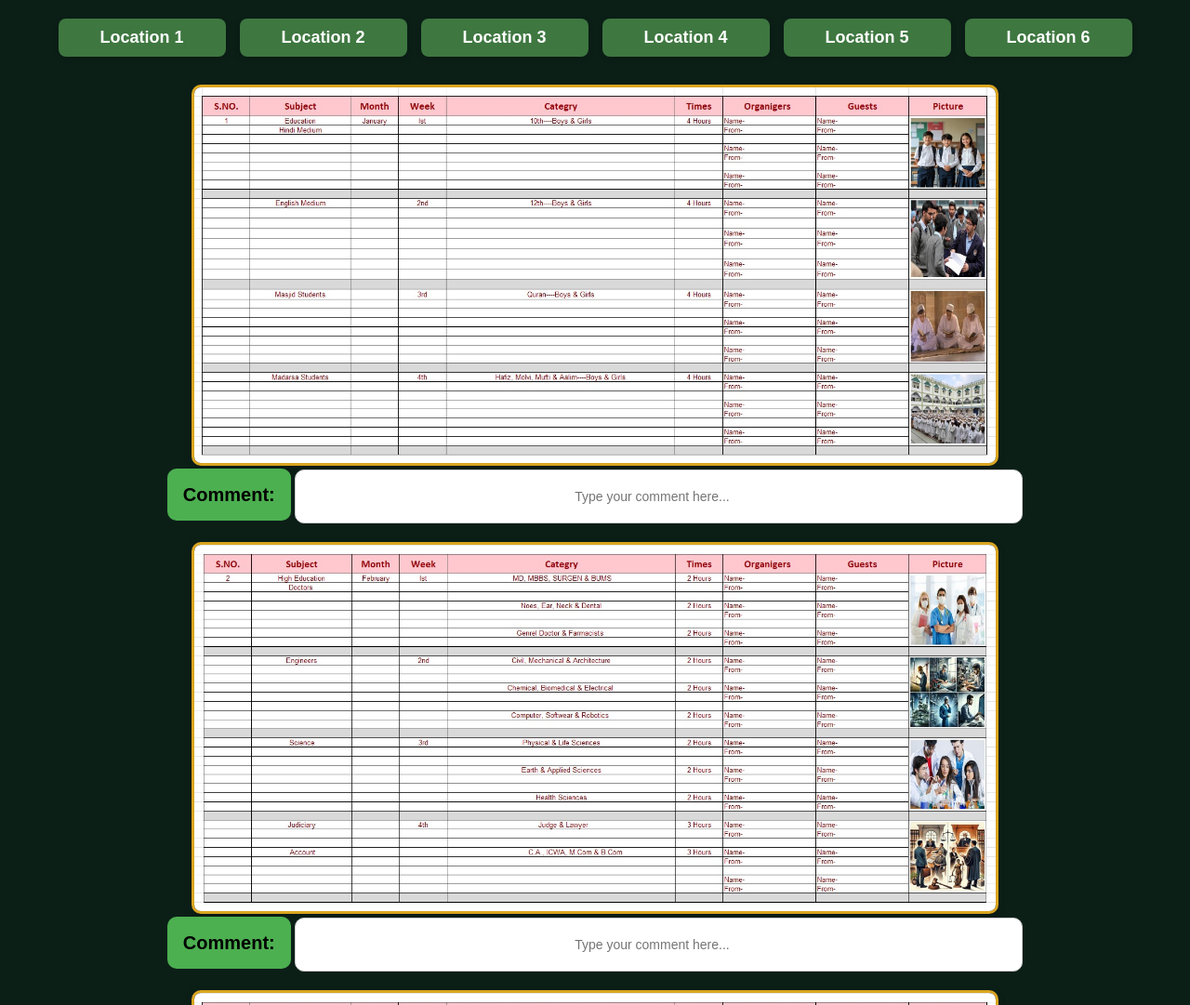
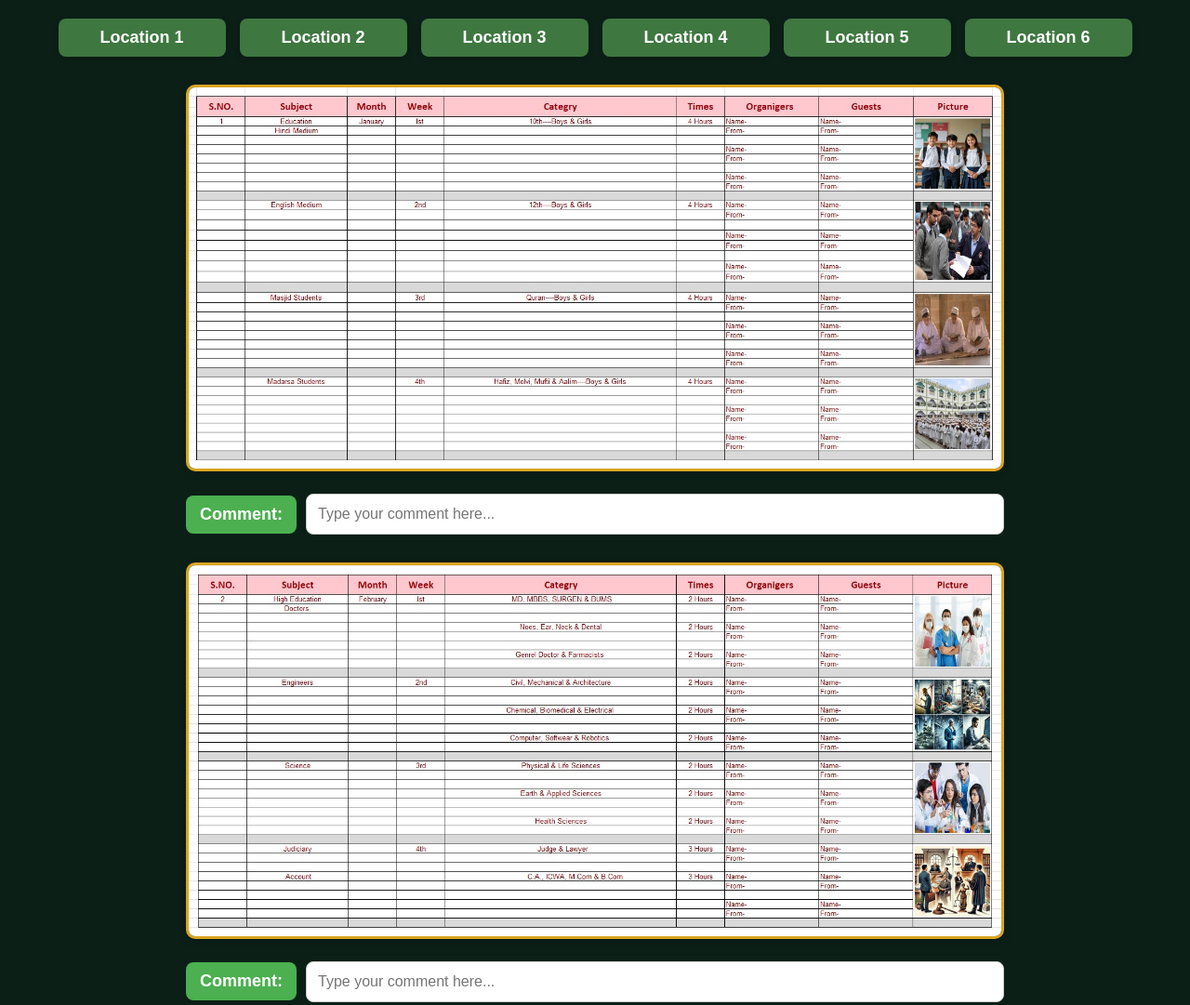
Before and after one commit to shahlamsaifi/www.gada.vision.co, a plain HTML site: page Auditorium.html in a window 1280 px wide. Shown: the top 1081 px of the page at 93% size. Drawn offline with Linux system fonts and the light colour scheme.

Commit message:
Update Auditorium.html

```diff
--- a/Auditorium.html
+++ b/Auditorium.html
@@ -6,18 +6,16 @@
   <meta name="viewport" content="width=device-width, initial-scale=1" />
   <title>Gaon List</title>
   <style>
-    /* Reset margin/padding and set font */
     * {
       box-sizing: border-box;
     }
 
     body {
       font-family: Arial, sans-serif;
-      background: #f9f9f9;
-      margin: 0 auto;
+      background: #0b1f17;
+      margin: 0;
       padding: 20px;
       text-align: center;
-       background-color: #0b1f17;
     }
 
     /* Village Names */
@@ -40,59 +38,57 @@
       min-width: 100px;
       flex: 1 1 120px;
       max-width: 180px;
+      text-align: center;
     }
 
     /* Centered Image Container */
     .photo-container {
-      max-width: 100%;
-      padding-left: 15%;
-      padding-right: 15%;
-      box-sizing: border-box;
-      margin: 0 auto;
+      max-width: 900px;
+      margin: 20px auto;
+      padding: 0 10px;
     }
 
     .photo-container img {
-      max-width: 100%;
+      width: 100%;
       height: auto;
       border: 3px solid goldenrod;
-      /* important for aspect ratio */
       border-radius: 10px;
       box-shadow: 0 2px 8px rgba(0, 0, 0, 0.2);
     }
 
-
     /* Comment Section */
     .comment-section {
-    margin-bottom: 20px;
+      display: flex;
       justify-content: center;
       align-items: center;
       gap: 10px;
-
+      margin: 15px auto 30px;
+      max-width: 900px;
+      padding: 0 10px;
+      flex-wrap: wrap;
     }
 
     .comment-section label {
-      font-size: 20px;
-      font-weight: bold;;
+      font-size: 18px;
+      font-weight: bold;
       background: #4CAF50;
-    padding: 17px;
-    border-radius: 10px;
+      color: white;
+      padding: 10px 15px;
+      border-radius: 8px;
+      flex: 0 0 auto;
     }
 
     .comment-section input {
-      padding: 20px 300px;
+      flex: 1;
+      padding: 12px;
       border: 1px solid #ccc;
-      border-radius: 10px;
-      font-size: 14px;
-      max-width: 100%;
+      border-radius: 8px;
+      font-size: 16px;
       min-width: 200px;
     }
 
     /* Responsive tweaks */
     @media (max-width: 768px) {
-      .photo-container {
-        width: 90%;
-      }
-
       .village-list div {
         flex: 1 1 45%;
         max-width: none;
@@ -100,25 +96,20 @@
 
       .comment-section {
         flex-direction: column;
-        gap: 8px;
+        align-items: stretch;
       }
 
       .comment-section label {
-        text-align: left;
         width: 100%;
+        text-align: center;
       }
 
       .comment-section input {
         width: 100%;
-        flex: none;
       }
     }
 
     @media (max-width: 480px) {
-      .village-list {
-        gap: 10px;
-      }
-
       .village-list div {
         flex: 1 1 100%;
       }
@@ -136,128 +127,101 @@
     <div>Location 5</div>
     <div>Location 6</div>
   </div>
-<!-- box -->
+
+  <!-- Example Box -->
   <div class="photo-container">
     <img src="img/auditorium001.jpg" alt="Village Photo">
   </div>
+  <div class="comment-section">
+    <label for="c1">Comment:</label>
+    <input type="text" id="c1" placeholder="Type your comment here...">
+  </div>
 
-  <!-- Comment Section -->
-  <div class="comment-section">
-    <label for="comment">Comment:</label>
-    <input type="text" id="comment" placeholder="Type your comment here...">
-  </div>
-  <!-- box -->
   <div class="photo-container">
     <img src="img/aud2.jpg" alt="Village Photo">
   </div>
-
-  <!-- Comment Section -->
   <div class="comment-section">
-    <label for="comment">Comment:</label>
-    <input type="text" id="comment" placeholder="Type your comment here...">
+    <label for="c2">Comment:</label>
+    <input type="text" id="c2" placeholder="Type your comment here...">
   </div>
-  <!-- box -->
     <div class="photo-container">
     <img src="img/aud3.jpg" alt="Village Photo">
   </div>
-
-  <!-- Comment Section -->
   <div class="comment-section">
-    <label for="comment">Comment:</label>
-    <input type="text" id="comment" placeholder="Type your comment here...">
+    <label for="c1">Comment:</label>
+    <input type="text" id="c1" placeholder="Type your comment here...">
   </div>
 
   <div class="photo-container">
     <img src="img/aud4.jpg" alt="Village Photo">
   </div>
-
-  <!-- Comment Section -->
   <div class="comment-section">
-    <label for="comment">Comment:</label>
-    <input type="text" id="comment" placeholder="Type your comment here...">
+    <label for="c2">Comment:</label>
+    <input type="text" id="c2" placeholder="Type your comment here...">
   </div>
-  <!-- box -->
     <div class="photo-container">
     <img src="img/aud5.jpg" alt="Village Photo">
   </div>
+  <div class="comment-section">
+    <label for="c1">Comment:</label>
+    <input type="text" id="c1" placeholder="Type your comment here...">
+  </div>
 
-  <!-- Comment Section -->
-  <div class="comment-section">
-    <label for="comment">Comment:</label>
-    <input type="text" id="comment" placeholder="Type your comment here...">
-  </div>
-  <!-- box -->
   <div class="photo-container">
     <img src="img/aud6.jpg" alt="Village Photo">
   </div>
-
-  <!-- Comment Section -->
   <div class="comment-section">
-    <label for="comment">Comment:</label>
-    <input type="text" id="comment" placeholder="Type your comment here...">
+    <label for="c2">Comment:</label>
+    <input type="text" id="c2" placeholder="Type your comment here...">
+  </div>
+    <div class="photo-container">
+    <img src="img/aud7.jpg" alt="Village Photo">
+  </div>
+  <div class="comment-section">
+    <label for="c1">Comment:</label>
+    <input type="text" id="c1" placeholder="Type your comment here...">
   </div>
 
   <div class="photo-container">
-    <img src="img/aud7.jpg" alt="Village Photo">
-  </div>
-
-  <!-- Comment Section -->
-  <div class="comment-section">
-    <label for="comment">Comment:</label>
-    <input type="text" id="comment" placeholder="Type your comment here...">
-  </div>
-  <!-- box -->
-  <div class="photo-container">
     <img src="img/aud8.jpg" alt="Village Photo">
   </div>
-
-  <!-- Comment Section -->
   <div class="comment-section">
-    <label for="comment">Comment:</label>
-    <input type="text" id="comment" placeholder="Type your comment here...">
+    <label for="c2">Comment:</label>
+    <input type="text" id="c2" placeholder="Type your comment here...">
   </div>
-  <!-- box -->
     <div class="photo-container">
     <img src="img/aud9.jpg" alt="Village Photo">
   </div>
-
-  <!-- Comment Section -->
   <div class="comment-section">
-    <label for="comment">Comment:</label>
-    <input type="text" id="comment" placeholder="Type your comment here...">
+    <label for="c1">Comment:</label>
+    <input type="text" id="c1" placeholder="Type your comment here...">
   </div>
 
   <div class="photo-container">
     <img src="img/aud10.jpg" alt="Village Photo">
   </div>
-
-  <!-- Comment Section -->
   <div class="comment-section">
-    <label for="comment">Comment:</label>
-    <input type="text" id="comment" placeholder="Type your comment here...">
+    <label for="c2">Comment:</label>
+    <input type="text" id="c2" placeholder="Type your comment here...">
   </div>
-  <!-- box -->
     <div class="photo-container">
     <img src="img/aud11.jpg" alt="Village Photo">
   </div>
+  <div class="comment-section">
+    <label for="c1">Comment:</label>
+    <input type="text" id="c1" placeholder="Type your comment here...">
+  </div>
 
-  <!-- Comment Section -->
-  <div class="comment-section">
-    <label for="comment">Comment:</label>
-    <input type="text" id="comment" placeholder="Type your comment here...">
-  </div>
-  <!-- box -->
   <div class="photo-container">
     <img src="img/AUD120.jpg" alt="Village Photo">
   </div>
-
-  <!-- Comment Section -->
   <div class="comment-section">
-    <label for="comment">Comment:</label>
-    <input type="text" id="comment" placeholder="Type your comment here...">
+    <label for="c2">Comment:</label>
+    <input type="text" id="c2" placeholder="Type your comment here...">
   </div>
 
 
+  <!-- Add more same structure for other photos -->
+
 </body>
-
 </html>
```
Lines whose indentation alone changed are shown as unchanged.
